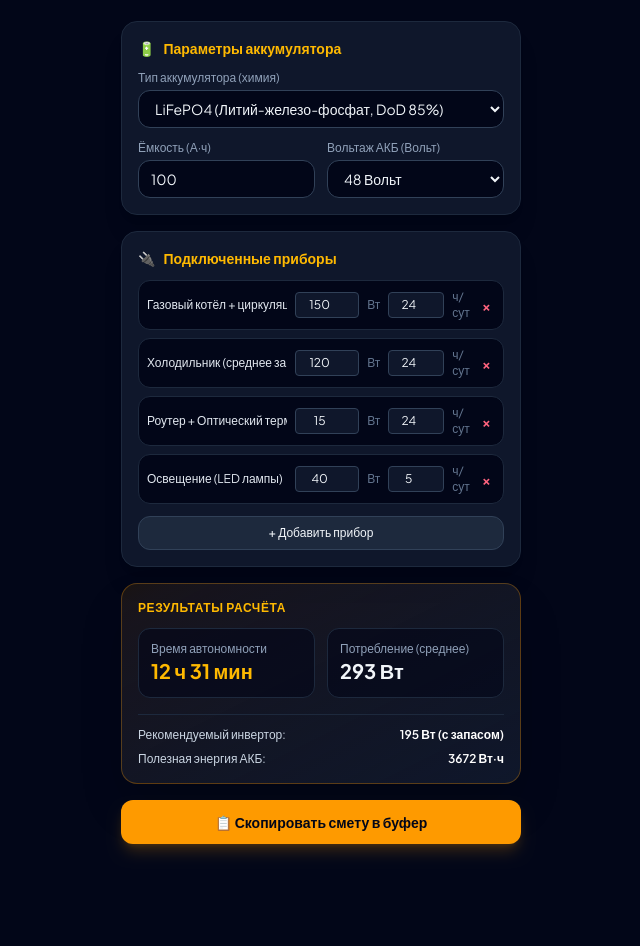
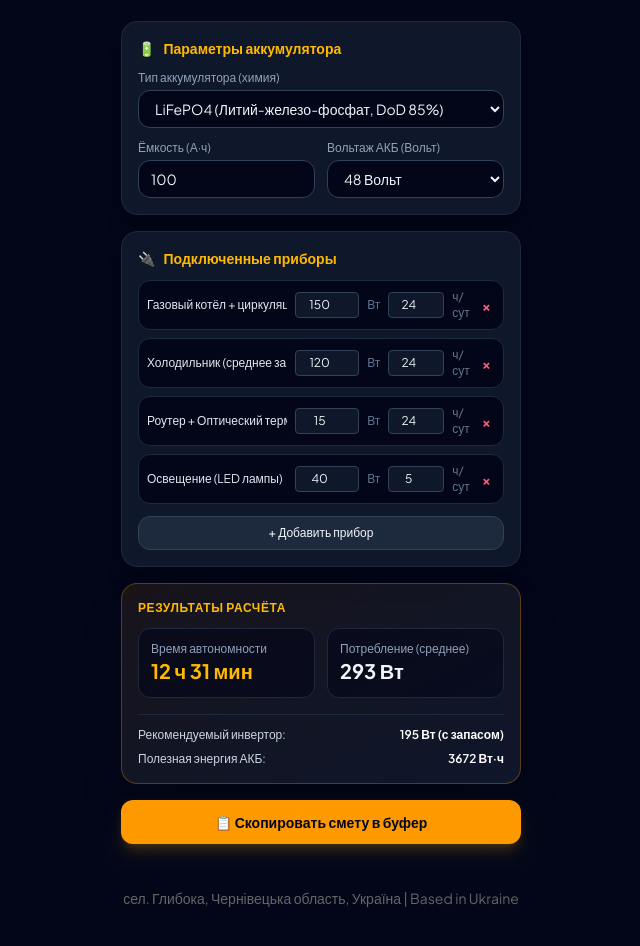
Before and after one commit to damiananatoliy1963-debug/energo-calc, a plain HTML site: page index.html in a window 1280 px wide. Shown: the part 114-1060 px from the top of the page, without its empty margins (319-959 px from the left). Before the commit the page ends 1030 px from the top, so only its background shows below. Drawn offline with nearby package versions, Linux system fonts and the light colour scheme.

Commit message:
Update index.html

```diff
--- a/index.html
+++ b/index.html
@@ -171,4 +171,7 @@
         window.onload = init;
     </script>
 </body>
+<footer style="text-align: center; padding: 20px; color: #666; font-size: 14px;">
+  сел. Глибока, Чернівецька область, Україна | Based in Ukraine
+</footer>
 </html>
```
